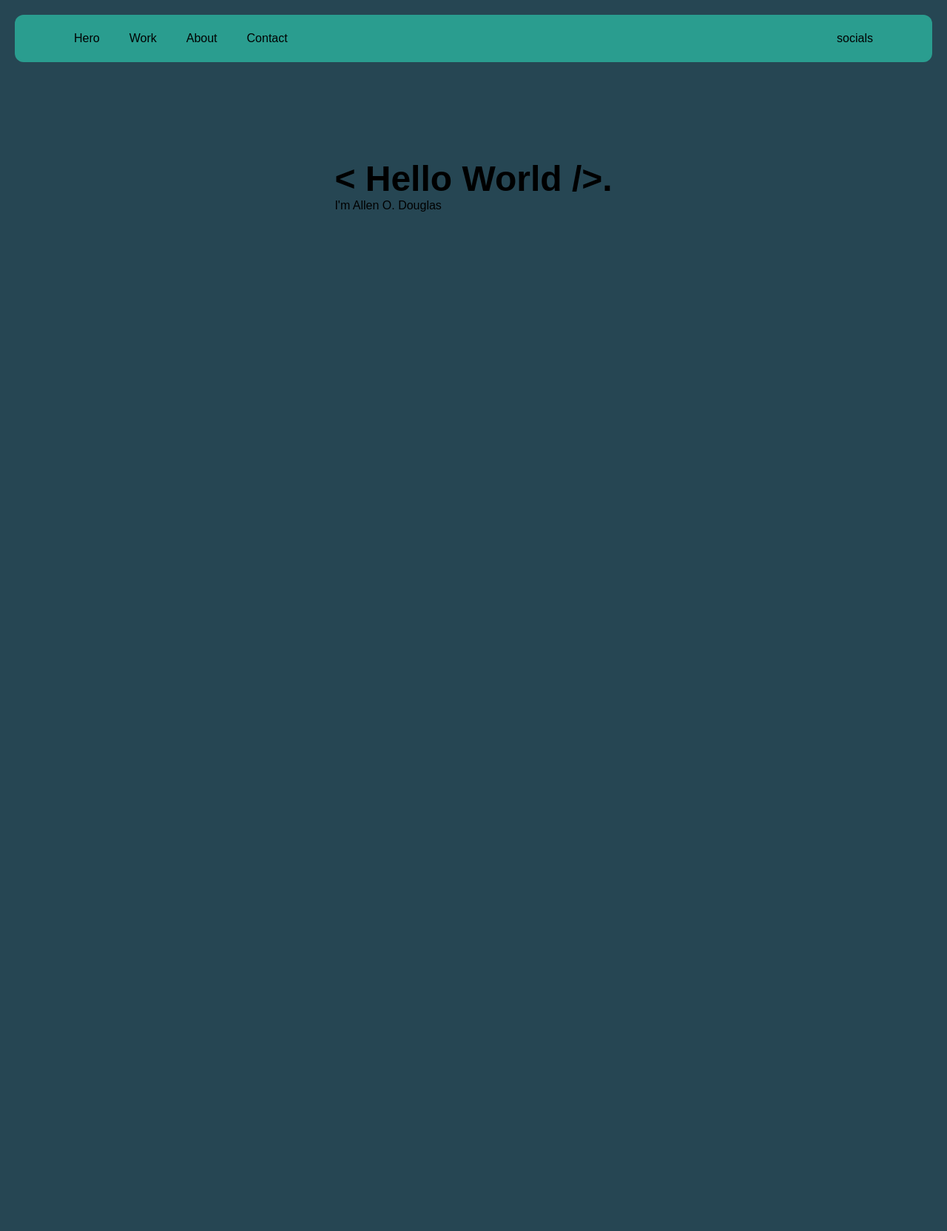
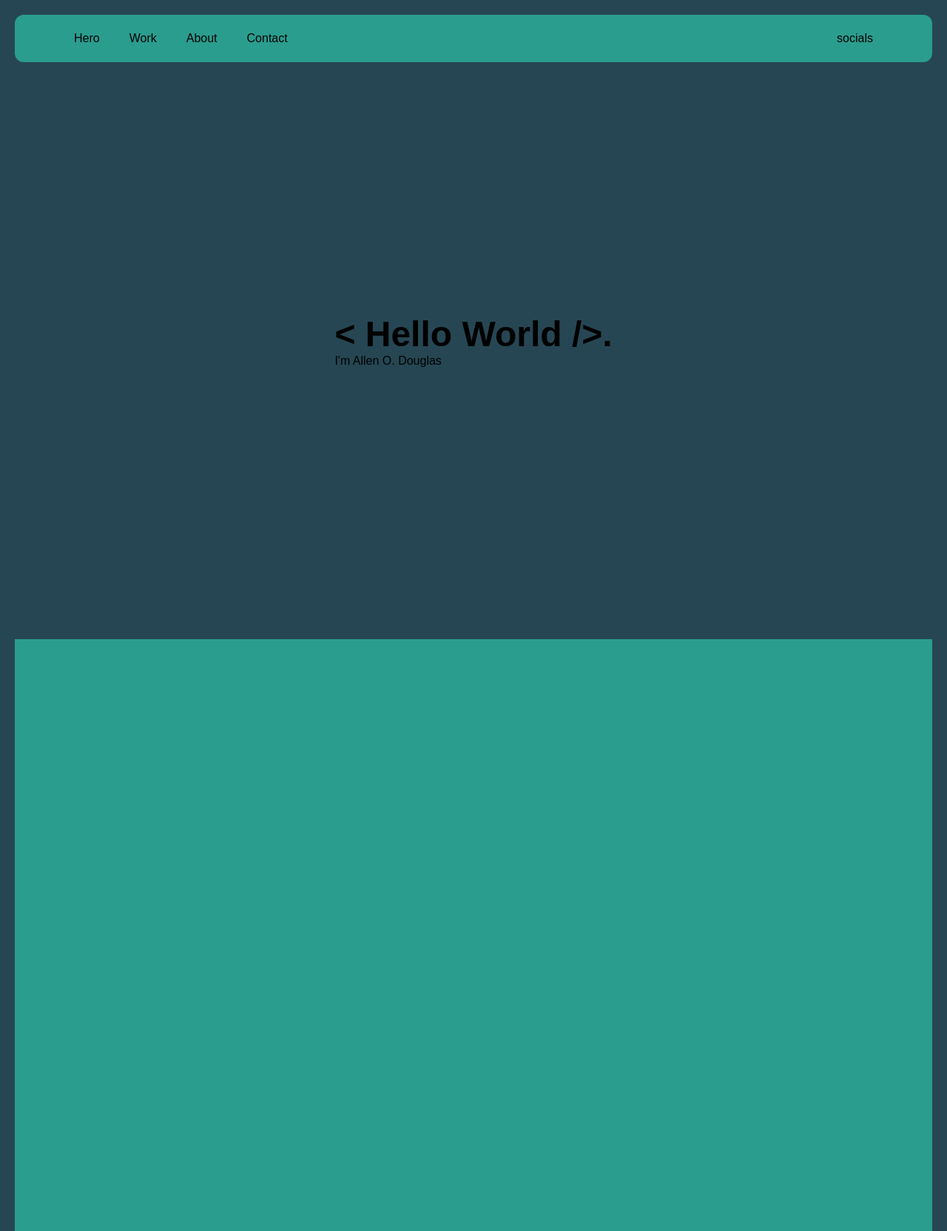
Before and after one commit to Tsunamiisking/portfolio, a Next.js app: page / in a window 1280 px wide. Shown: the whole page at 74% size. Before the commit the page ends 800 px from the top, so only its background shows below. Built offline with nearby package versions, Linux system fonts and the light colour scheme.

Commit message:
feat: add WorkSection component and update HeroSection for consistent height

```diff
--- a/src/app/components/HeroSection.jsx
+++ b/src/app/components/HeroSection.jsx
@@ -4,7 +4,7 @@ import Header from './Header'
 const HeroSection = () => {
   const word = "< Hello World />";
   return (
-    <div className='min-h-95 w-full flex justify-center items-center'>
+    <div className='min-h-screen w-full flex justify-center items-center'>
        <div className=''>
        <h1 className='text-5xl outfit-bold'>{word}<span className=''>.</span></h1>
        <h2 className=''>I'm Allen <span className='text-primary'>O.</span> Douglas</h2>
--- /dev/null
+++ b/src/app/components/WorkSection.jsx
@@ -0,0 +1,11 @@
+import React from 'react'
+
+const WorkSection = () => {
+  return (
+    <div className='h-screen w-full flex justify-center items-center backgroundButton'>
+
+    </div>
+  )
+}
+
+export default WorkSection
--- a/src/app/page.jsx
+++ b/src/app/page.jsx
@@ -2,9 +2,9 @@
 import Image from "next/image";
 import Header from "@/app/components/Header";
 import HeroSection from "@/app/components/HeroSection";
-import { ChakraProvider } from "@chakra-ui/react";
-import { Provider } from "./components/ui/Provider";
+import WorkSection from "@/app/components/WorkSection";
 import { DragCards } from "./components/Certificates";
+
 // import Hire
 
 export default function Home() {
@@ -12,6 +12,7 @@ export default function Home() {
     <main className="px-5 lg:px:10">
            <Header />
       <HeroSection />
+      <WorkSection />
       {/* <DragCards /> */}
     </main>
   );
```
